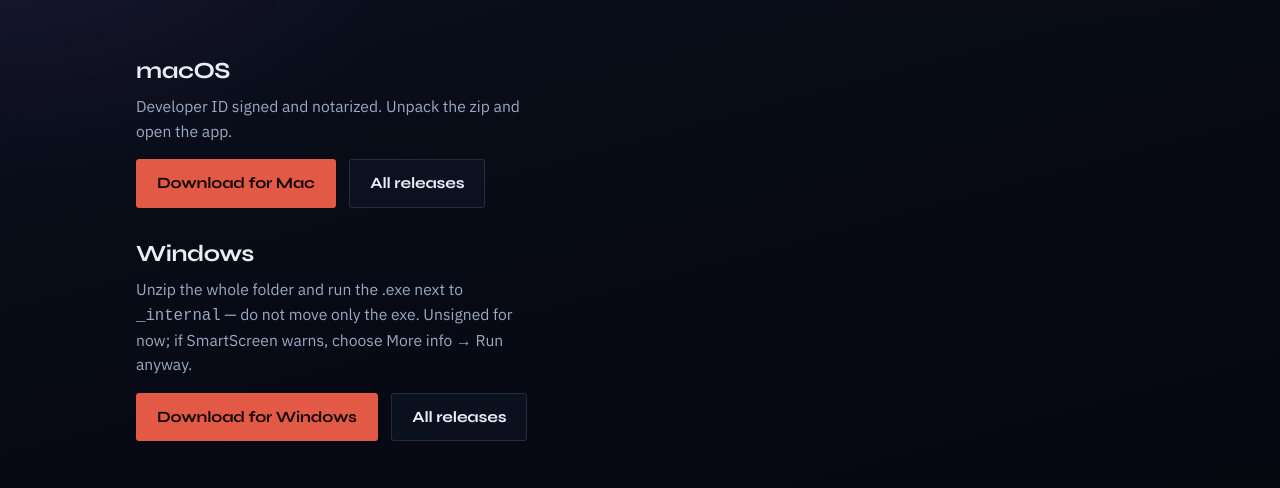
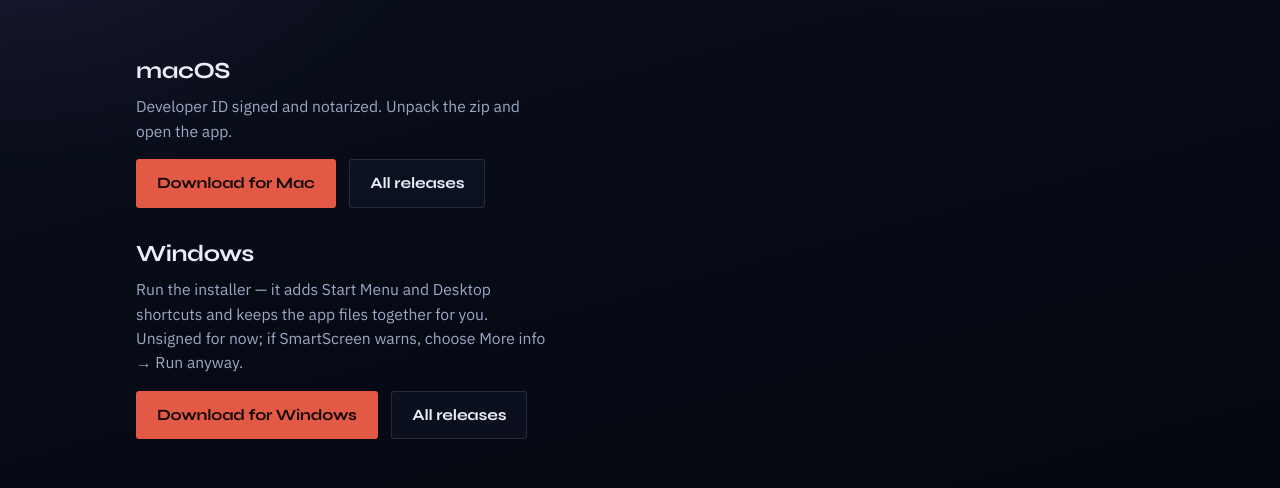
Before and after one commit to Werd6/Dugeons_and_Desktops, a plain HTML site: page site/download.html in a window 1280 px wide. Shown: the part 279-767 px from the top of the page. Drawn offline with Linux system fonts and the light colour scheme.

Commit message:
Ship a Windows Setup.exe installer via Inno Setup.
Per-user install with Desktop/Start Menu shortcuts so players never manage the _internal folder.

Co-authored-by: Cursor <cursoragent@cursor.com>

```diff
--- a/site/download.html
+++ b/site/download.html
@@ -58,14 +58,14 @@
         <div class="download-item">
           <h2>Windows</h2>
           <p>
-            Unzip the whole folder and run the .exe next to <code>_internal</code> — do not
-            move only the exe. Unsigned for now; if SmartScreen warns, choose More info →
-            Run anyway.
+            Run the installer — it adds Start Menu and Desktop shortcuts and keeps the
+            app files together for you. Unsigned for now; if SmartScreen warns, choose
+            More info → Run anyway.
           </p>
           <div class="cta-row">
             <a
               class="btn btn-primary"
-              href="https://github.com/Werd6/Dugeons_and_Desktops/releases/download/dev/Dungeons-and-Desktops-Windows.zip"
+              href="https://github.com/Werd6/Dugeons_and_Desktops/releases/download/dev/Dungeons-and-Desktops-Windows-Setup.exe"
               >Download for Windows</a
             >
             <a
```
Also changed, not shown: packaging/windows/README.txt, 3 other files.
